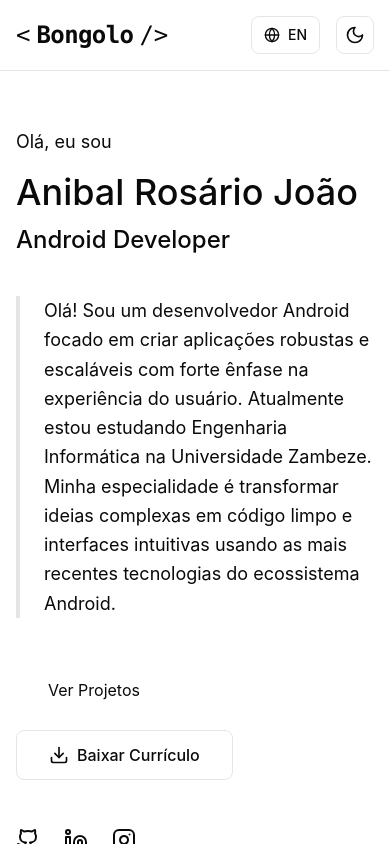
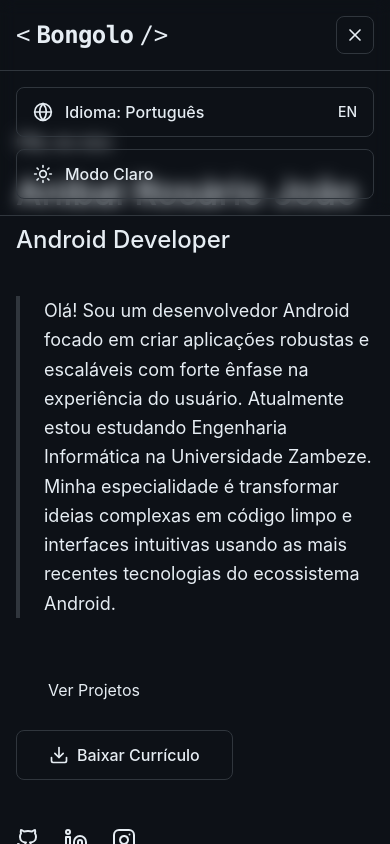
Before and after one commit to Anibal-Rosario-Joao/anibaldev.github.io, a React (Vite) app: page / in a window 390 px wide. Both pictures are taken after a click on the button "Toggle menu". Shown: the top 844 px of the page. Built offline with nearby package versions, Linux system fonts and the light colour scheme.

Commit message:
Update Navbar.tsx

```diff
--- a/src/app/components/Navbar.tsx
+++ b/src/app/components/Navbar.tsx
@@ -1,4 +1,4 @@
-import { Moon, Sun, Globe } from 'lucide-react';
+import { Moon, Sun, Globe, Menu, X } from 'lucide-react';
 import { useLanguage } from '../contexts/LanguageContext';
 import { useState, useEffect } from 'react';
 import { Logo } from './Logo';
@@ -6,6 +6,7 @@ import { Logo } from './Logo';
 export function Navbar() {
   const { language, setLanguage } = useLanguage();
   const [isDark, setIsDark] = useState(true);
+  const [isMenuOpen, setIsMenuOpen] = useState(false);
 
   useEffect(() => {
     document.documentElement.classList.add('dark');
@@ -24,7 +25,8 @@ export function Navbar() {
       <div className="mx-auto flex max-w-7xl items-center justify-between px-4 py-4 sm:px-6 lg:px-8">
         <Logo />
 
-        <div className="flex items-center gap-4">
+        {/* Desktop buttons */}
+        <div className="hidden items-center gap-4 md:flex">
           <button
             onClick={() => setLanguage(language === 'pt' ? 'en' : 'pt')}
             className="flex items-center gap-2 rounded-lg border border-border bg-card px-3 py-2 transition-colors hover:bg-accent"
@@ -42,7 +44,50 @@ export function Navbar() {
             {isDark ? <Sun className="h-5 w-5" /> : <Moon className="h-5 w-5" />}
           </button>
         </div>
+
+        {/* Mobile menu button */}
+        <button
+          onClick={() => setIsMenuOpen(!isMenuOpen)}
+          className="rounded-lg border border-border bg-card p-2 transition-colors hover:bg-accent md:hidden"
+          aria-label="Toggle menu"
+        >
+          {isMenuOpen ? <X className="h-5 w-5" /> : <Menu className="h-5 w-5" />}
+        </button>
       </div>
+
+      {/* Mobile menu */}
+      {isMenuOpen && (
+        <div className="border-t border-border bg-background/95 backdrop-blur-sm md:hidden">
+          <div className="mx-auto max-w-7xl px-4 py-4 sm:px-6 lg:px-8">
+            <div className="flex flex-col gap-3">
+              <button
+                onClick={() => {
+                  setLanguage(language === 'pt' ? 'en' : 'pt');
+                  setIsMenuOpen(false);
+                }}
+                className="flex items-center gap-3 rounded-lg border border-border bg-card px-4 py-3 transition-colors hover:bg-accent"
+              >
+                <Globe className="h-5 w-5" />
+                <span>{language === 'pt' ? 'Idioma: Português' : 'Language: English'}</span>
+                <span className="ml-auto text-sm text-muted-foreground">
+                  {language === 'pt' ? 'EN' : 'PT'}
+                </span>
+              </button>
+
+              <button
+                onClick={() => {
+                  setIsDark(!isDark);
+                  setIsMenuOpen(false);
+                }}
+                className="flex items-center gap-3 rounded-lg border border-border bg-card px-4 py-3 transition-colors hover:bg-accent"
+              >
+                {isDark ? <Sun className="h-5 w-5" /> : <Moon className="h-5 w-5" />}
+                <span>{isDark ? (language === 'pt' ? 'Modo Claro' : 'Light Mode') : (language === 'pt' ? 'Modo Escuro' : 'Dark Mode')}</span>
+              </button>
+            </div>
+          </div>
+        </div>
+      )}
     </nav>
   );
 }
```
